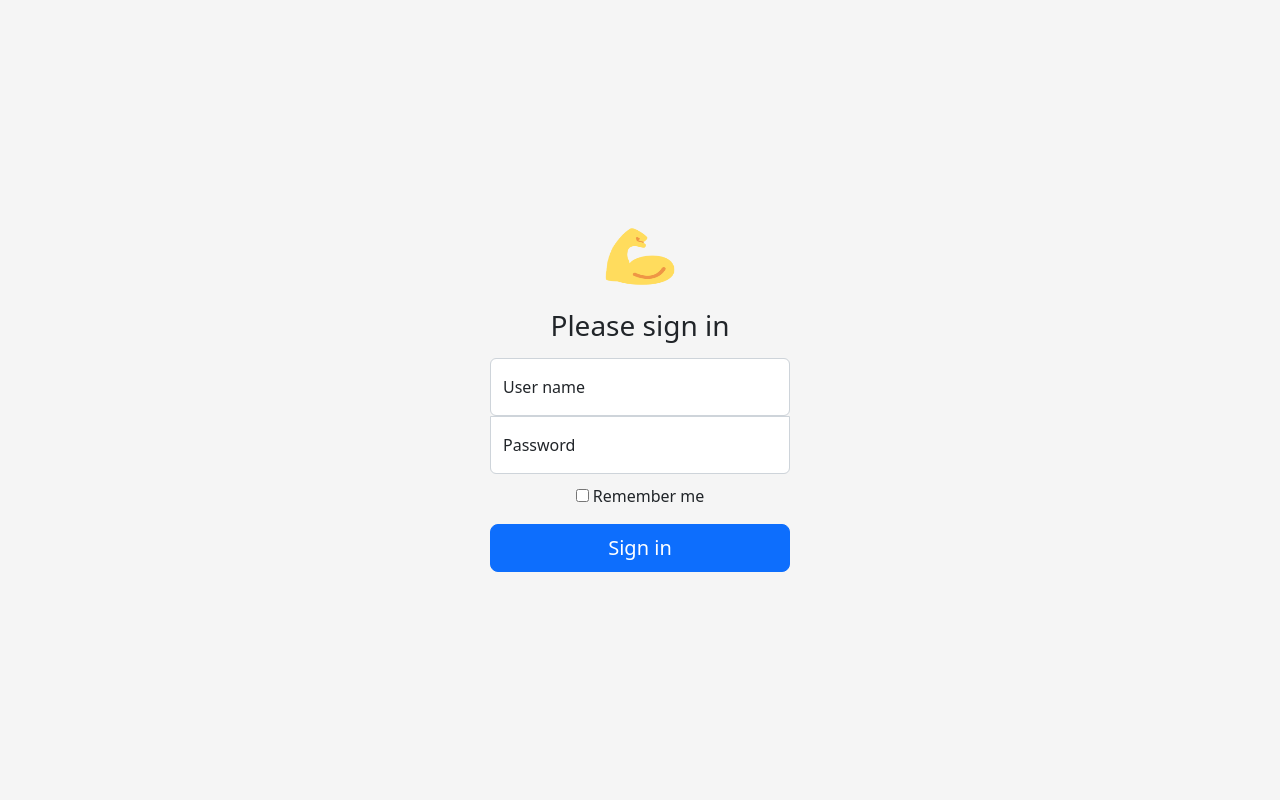
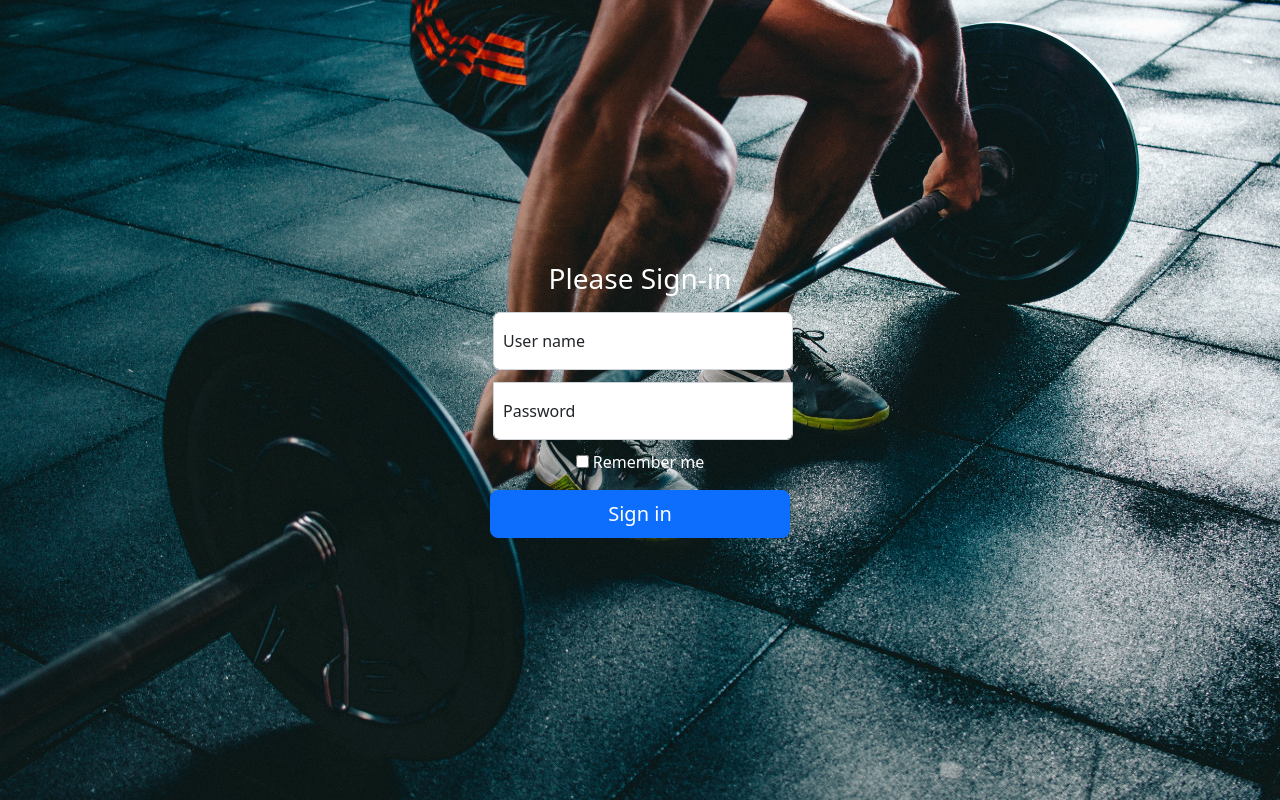
Before and after one commit to lokesh-borole/myGym_app, a Django app: page /login in a window 1280 px wide. Run offline with Django 4.2, Linux system fonts and the light colour scheme.

Commit message:
Login page updated

```diff
--- a/templates/index.html
+++ b/templates/index.html
@@ -7,6 +7,9 @@
 	<title>Logged in user</title>
 </head>
 <body>
-
+	Welcome {{request.user}}
+	<p>
+		This is the best website on this planet and you are very lucky to access it</p>
+		<a href="/logout">Logout</a>
 </body>
 </html>
--- a/templates/login.html
+++ b/templates/login.html
@@ -15,11 +15,12 @@
     }
 
     body {
+      background-image: url(/static/gym.jpg);
+      background-size: 100%;
       display: flex;
       align-items: center;
       padding-top: 40px;
       padding-bottom: 40px;
-      background-color: #f5f5f5;
     }
 
     .form-signin {
@@ -93,6 +94,15 @@
       white-space: nowrap;
       -webkit-overflow-scrolling: touch;
     }
+    .form-control{
+      margin: 12px 3px;
+    }
+    form h1{
+      color: white;
+    }
+    .remember{
+      color: white;
+    }
   </style>
 
 
@@ -106,8 +116,9 @@
     <form method="post" action="/login">
       {% csrf_token %}
       <!-- action login page and method post -->
-      <img class="mb-4" src="/static/favicon1.png" alt="" width="72" height="57">
-      <h1 class="h3 mb-3 fw-normal">Please sign in</h1>
+      <i class="fa-solid fa-dumbbell"></i>
+      <!-- <img class="mb-4" src="/static/favicon1.png" alt="" width="72" height="57"> -->
+      <h1 class="h3 mb-3 fw-normal">Please Sign-in</h1>
 
       <div class="form-floating">
         <input type="text" class="form-control" id="floatingInput" name="username" placeholder="Username">
@@ -119,7 +130,7 @@
       </div>
 
       <div class="checkbox mb-3">
-        <label>
+        <label class="remember">
           <input type="checkbox" value="remember-me"> Remember me
         </label>
       </div>
```
Also changed, not shown: db.sqlite3, static/gym.jpg (added).
